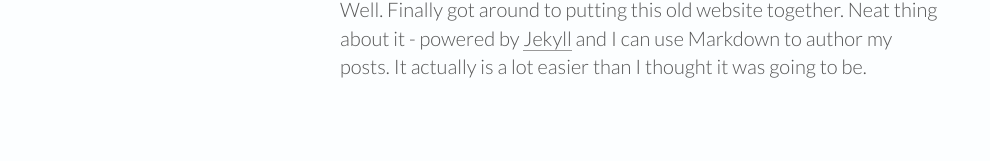
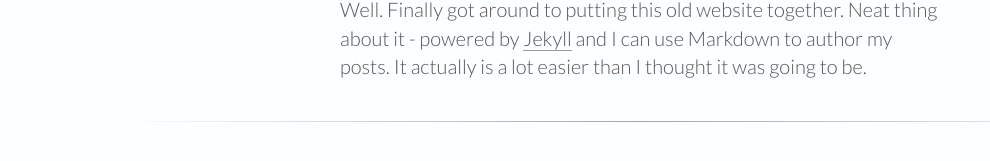
Before and after one commit to leverage-life/leverage-life.github.io, a Jekyll site: the page built from _posts/2014-04-30-hank-quinlan-site-launched.md, in a window 1280 px wide. Shown: the part 300-461 px from the top of the page, without its empty margins (0-990 px from the left). Built offline with Jekyll 4.4.1, drawn with Linux system fonts in a browser that asks for light colours.

Commit message:
Try fucking again

```diff
--- a/_layouts/post.html
+++ b/_layouts/post.html
@@ -1,11 +1,17 @@
 ---
 layout: default
 ---
-<section id="post">
+<!-- <section id="post">
 <h1 class="title">{{ page.title }}</h1>
 <p class="meta">{{ page.date | date_to_string }}</p>
 
 <div class="post">
   {{ content }}
-</div>
+</div> -->
 </section>
+    <section id="post">
+        <h1 class="title">{{ page.title }}</h1>
+        <p class="meta">{{ page.date | date_to_string }}</p>
+        {{ content }}
+    </section>
+<div class="divider"></div>
```
